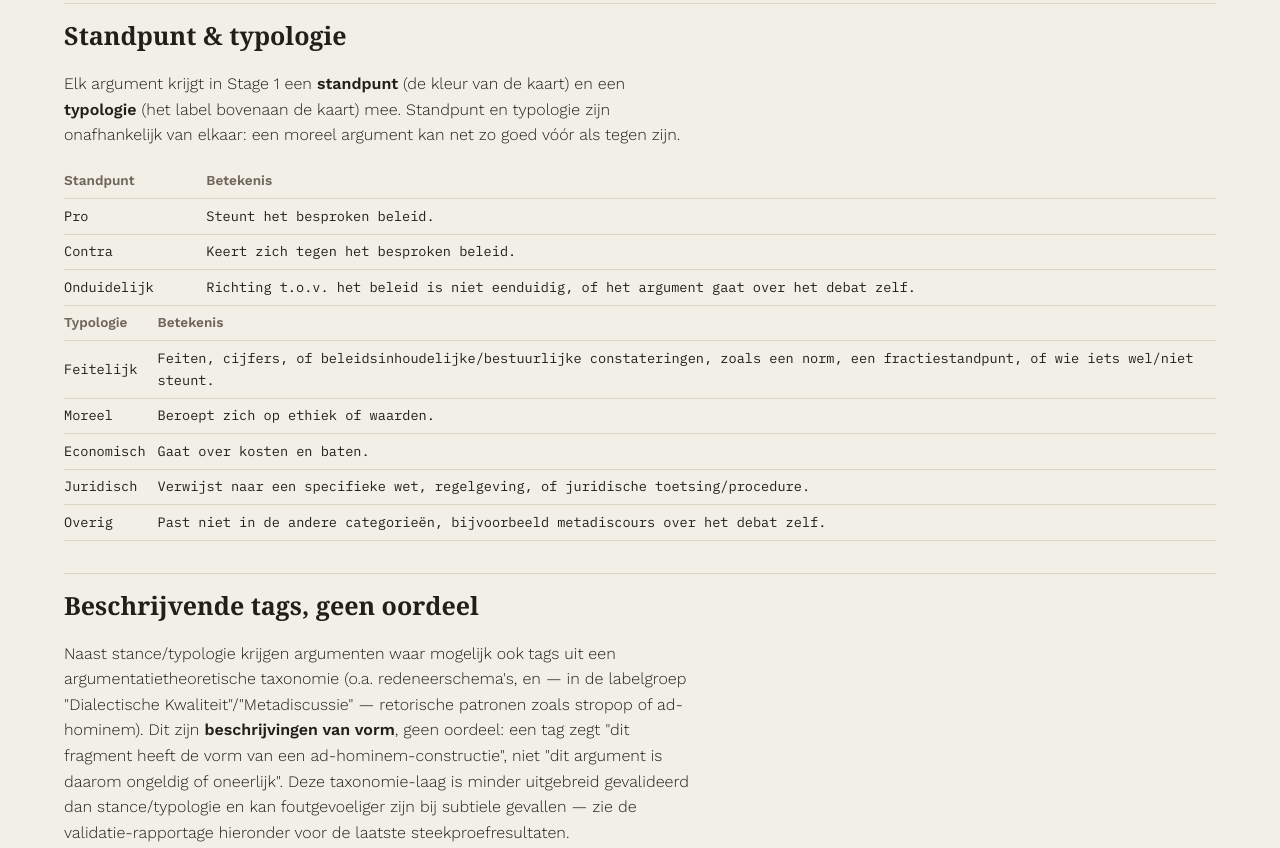
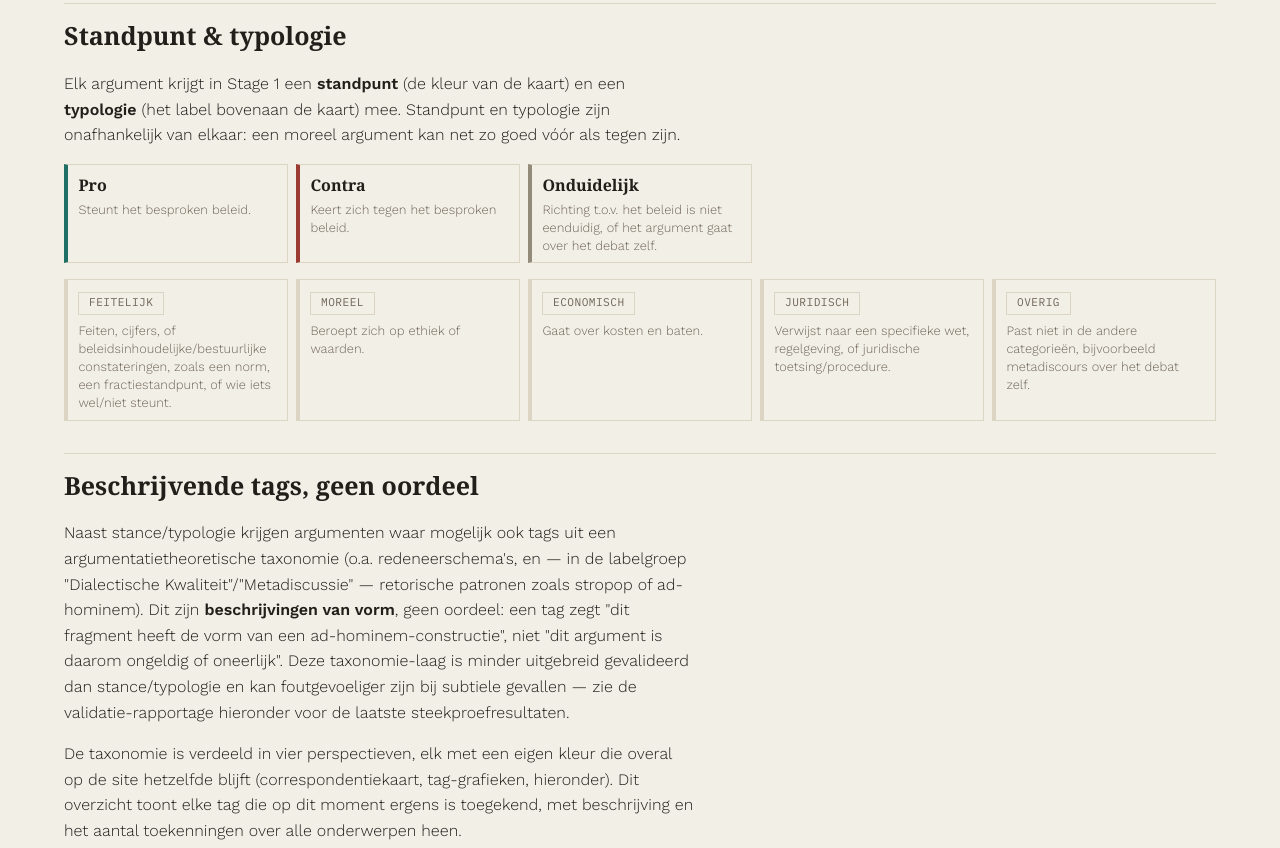
Before and after one commit to SiggyF/bipolariteit, an Astro site in the folder frontend/: page /about in a window 1280 px wide. Shown: the part 2346-3194 px from the top of the page. Built offline with nearby package versions, Linux system fonts and the light colour scheme; Astro itself is replaced by a stand-in of ours; a web font is replaced by a local one.

Commit message:
Legenda-tabellen vervangen door kaartjes in lijn met de tag-taxonomie
De platte HTML-tabellen voor standpunt/typologie oogden inconsistent
naast de kaartjes-stijl van de tag-taxonomie eronder; nu delen ze
dezelfde .tag-card-achtige opmaak (kleuraccent per standpunt, badge per
typologie).

```diff
--- a/frontend/src/pages/about.astro
+++ b/frontend/src/pages/about.astro
@@ -221,46 +221,30 @@ const CA_ROW_LABEL_OFFSET: Record<string, CaLabelOffset> = {
 
 			<h2 id="argumenttypen">Standpunt &amp; typologie</h2>
 			<p>
-				Elk argument krijgt in Stage 1 een <strong>standpunt</strong> (de kleur van de kaart) en een
-				<strong>typologie</strong> (het label bovenaan de kaart) mee. Standpunt en typologie zijn onafhankelijk
-				van elkaar: een moreel argument kan net zo goed vóór als tegen zijn.
+				Elk argument krijgt in Stage 1 een <strong>standpunt</strong> (de kleur van de kaart) en een <strong>typologie</strong> (het
+				label bovenaan de kaart) mee. Standpunt en typologie zijn onafhankelijk van elkaar: een moreel argument kan net zo goed
+				vóór als tegen zijn.
 			</p>
-			<table class="party-table">
-				<thead>
-					<tr>
-						<th>Standpunt</th>
-						<th>Betekenis</th>
-					</tr>
-				</thead>
-				<tbody>
+			<div class="legend-grid">
 				{
 					STANCES.map((stance) => (
-							<tr>
-								<td>{stanceLabel(stance)}</td>
-								<td>{stanceDescription(stance)}</td>
-							</tr>
+						<div class="legend-card" style={`--legend-accent: var(--color-${stance === "unclear" ? "unclear" : stance})`}>
+							<span class="legend-card-label">{stanceLabel(stance)}</span>
+							<span class="legend-card-beschrijving">{stanceDescription(stance)}</span>
+						</div>
 					))
 				}
-				</tbody>
-			</table>
-			<table class="party-table">
-				<thead>
-					<tr>
-						<th>Typologie</th>
-						<th>Betekenis</th>
-					</tr>
-				</thead>
-				<tbody>
+			</div>
+			<div class="legend-grid">
 				{
 					TYPOLOGIES.map((typology) => (
-							<tr>
-								<td>{typologyLabel(typology)}</td>
-								<td>{typologyDescription(typology)}</td>
-							</tr>
+						<div class="legend-card">
+							<span class="typology-badge">{typologyLabel(typology)}</span>
+							<span class="legend-card-beschrijving">{typologyDescription(typology)}</span>
+						</div>
 					))
 				}
-				</tbody>
-			</table>
+			</div>
 
 			<h2>Beschrijvende tags, geen oordeel</h2>
 			<p>
--- a/frontend/src/styles/main.css
+++ b/frontend/src/styles/main.css
@@ -1723,6 +1723,38 @@ h3 {
 	line-height: 1.4;
 }
 
+.legend-grid {
+	display: grid;
+	grid-template-columns: repeat(auto-fill, minmax(220px, 1fr));
+	gap: var(--space-1);
+	margin-top: var(--space-2);
+}
+
+.legend-card {
+	padding: 0.5rem 0.65rem;
+	border: 1px solid var(--color-border);
+	border-left: 4px solid var(--legend-accent, var(--color-border));
+	background: var(--color-bg);
+}
+
+.legend-card-label {
+	display: block;
+	font-family: var(--font-heading);
+	font-weight: 600;
+}
+
+.legend-card .typology-badge {
+	margin-bottom: 0.3rem;
+}
+
+.legend-card-beschrijving {
+	display: block;
+	margin-top: 0.15rem;
+	color: var(--color-muted);
+	font-size: 0.8rem;
+	line-height: 1.4;
+}
+
 .status-topic {
 	margin-bottom: var(--space-4);
 }
```
Lines whose indentation alone changed are shown as unchanged.
